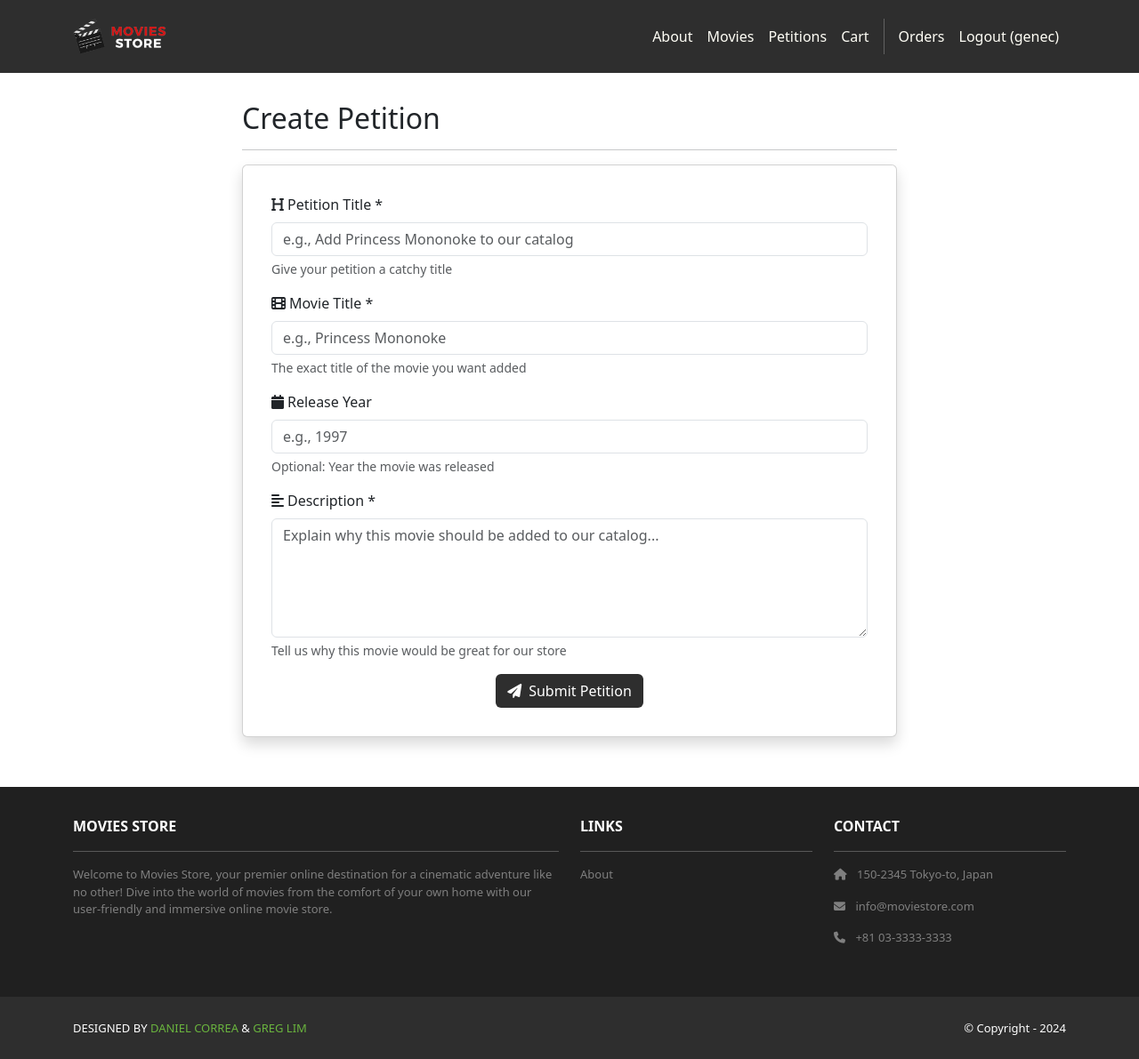
After one commit to GeneWC/moviestore, a Django app: page /movies/petitions/create/ in a window 1280 px wide. The commit adds this page. Shown: the whole page at 89% size. Run offline with Django 5.2, Linux system fonts and the light colour scheme; a user stored in the database is signed in; parts of the project's set-up code (start-up, migrations or seed data) failed here and were passed over; some libraries are stand-ins or nearby versions.

Commit message:
add petitions

```diff
--- /dev/null
+++ b/movies/templates/movies/create_petition.html
@@ -0,0 +1,74 @@
+{% extends 'base.html' %}
+{% block content %}
+{% load static %}
+<div class="p-3">
+    <div class="container">
+        <div class="row mt-3">
+            <div class="col-md-8 mx-auto mb-3">
+                <h2>{{ template_data.title }}</h2>
+                <hr />
+
+                {% if messages %}
+                    {% for message in messages %}
+                        <div class="alert alert-{{ message.tags }} alert-dismissible fade show" role="alert">
+                            {{ message }}
+                            <button type="button" class="btn-close" data-bs-dismiss="alert" aria-label="Close"></button>
+                        </div>
+                    {% endfor %}
+                {% endif %}
+
+                <div class="card shadow p-3 mb-4 rounded">
+                    <div class="card-body">
+                        <form method="POST" action="{% url 'movies.create_petition' %}">
+                            {% csrf_token %}
+                            <div class="mb-3">
+                                <label for="title" class="form-label">
+                                    <i class="fas fa-heading me-1"></i>Petition Title *
+                                </label>
+                                <input type="text" class="form-control" id="title" name="title"
+                                       placeholder="e.g., Add Princess Mononoke to our catalog" required>
+                                <div class="form-text">Give your petition a catchy title</div>
+                            </div>
+
+                            <div class="mb-3">
+                                <label for="movie_title" class="form-label">
+                                    <i class="fas fa-film me-1"></i>Movie Title *
+                                </label>
+                                <input type="text" class="form-control" id="movie_title" name="movie_title"
+                                       placeholder="e.g., Princess Mononoke" required>
+                                <div class="form-text">The exact title of the movie you want added</div>
+                            </div>
+
+                            <div class="mb-3">
+                                <label for="movie_year" class="form-label">
+                                    <i class="fas fa-calendar me-1"></i>Release Year
+                                </label>
+                                <input type="number" class="form-control" id="movie_year" name="movie_year"
+                                       placeholder="e.g., 1997" min="1900" max="2030">
+                                <div class="form-text">Optional: Year the movie was released</div>
+                            </div>
+
+                            <div class="mb-3">
+                                <label for="description" class="form-label">
+                                    <i class="fas fa-align-left me-1"></i>Description *
+                                </label>
+                                <textarea class="form-control" id="description" name="description" rows="5"
+                                          placeholder="Explain why this movie should be added to our catalog..." required></textarea>
+                                <div class="form-text">Tell us why this movie would be great for our store</div>
+                            </div>
+
+                            <div class="text-center">
+                                <button type="submit" class="btn bg-dark text-white">
+                                    <i class="fas fa-paper-plane me-2"></i>Submit Petition
+                                </button>
+                            </div>
+                        </form>
+                    </div>
+                </div>
+
+            </div>
+        </div>
+    </div>
+</div>
+
+{% endblock content %}
--- a/movies/urls.py
+++ b/movies/urls.py
@@ -6,5 +6,7 @@ urlpatterns = [
  path('<int:id>/review/create/', views.create_review, name='movies.create_review'),
  path('<int:id>/review/<int:review_id>/edit/',views.edit_review, name='movies.edit_review'),
  path('<int:id>/review/<int:review_id>/delete/', views.delete_review, name='movies.delete_review'),
-
+ path('petitions/', views.petitions, name='movies.petitions'),
+ path('petitions/create/', views.create_petition, name='movies.create_petition'),
+ path('petitions/<int:petition_id>/vote/', views.vote_petition, name='movies.vote_petition'),
 ]
--- a/movies/views.py
+++ b/movies/views.py
@@ -1,6 +1,9 @@
 from django.shortcuts import render, redirect, get_object_or_404
-from .models import Movie, Review
+from .models import Movie, Review, Petition, Vote
 from django.contrib.auth.decorators import login_required
+from django.contrib import messages
+from django.http import JsonResponse
+from django.db.models import Count
 
 # Create your views here.
 def index(request):
@@ -63,3 +66,60 @@ def delete_review(request, id, review_id):
     review = get_object_or_404(Review, id=review_id,user=request.user)
     review.delete()
     return redirect('movies.show', id=id)
+
+def petitions(request):
+    petitions = Petition.objects.all().order_by('-created_at')
+    # Add user vote status to each petition
+    for petition in petitions:
+        petition.user_has_voted = petition.has_user_voted(request.user)
+
+    template_data = {}
+    template_data['title'] = 'Movie Petitions'
+    template_data['petitions'] = petitions
+    return render(request, 'movies/petitions.html', {'template_data': template_data})
+
+@login_required
+def create_petition(request):
+    if request.method == 'POST':
+        title = request.POST.get('title', '').strip()
+        description = request.POST.get('description', '').strip()
+        movie_title = request.POST.get('movie_title', '').strip()
+        movie_year = request.POST.get('movie_year', '').strip()
+
+        if title and description and movie_title:
+            petition = Petition()
+            petition.title = title
+            petition.description = description
+            petition.movie_title = movie_title
+            petition.creator = request.user
+            if movie_year:
+                try:
+                    petition.movie_year = int(movie_year)
+                except ValueError:
+                    pass  # Keep as None if invalid year
+            petition.save()
+            messages.success(request, 'Petition created successfully!')
+            return redirect('movies.petitions')
+        else:
+            messages.error(request, 'Please fill in all required fields.')
+
+    template_data = {}
+    template_data['title'] = 'Create Petition'
+    return render(request, 'movies/create_petition.html', {'template_data': template_data})
+
+@login_required
+def vote_petition(request, petition_id):
+    petition = get_object_or_404(Petition, id=petition_id)
+
+    if request.method == 'POST':
+        # Check if user already voted
+        if petition.has_user_voted(request.user):
+            messages.warning(request, 'You have already voted on this petition.')
+        else:
+            vote = Vote()
+            vote.petition = petition
+            vote.user = request.user
+            vote.save()
+            messages.success(request, f'Your vote for "{petition.movie_title}" has been recorded!')
+
+    return redirect('movies.petitions')
--- a/moviestore/templates/base.html
+++ b/moviestore/templates/base.html
@@ -27,6 +27,7 @@
             <a class="nav-link" href="{% url 'home.about' %}">About</a>
 
             <a class="nav-link" href="{% url 'movies.index' %}">Movies</a>
+            <a class="nav-link" href="{% url 'movies.petitions' %}">Petitions</a>
             <a class="nav-link" href="{% url 'cart.index' %}">Cart</a>
              <div class="vr bg-white mx-2 d-none
                 d-lg-block"></div>
```
Also changed, not shown: movies/models.py (+33 -0 lines), movies/templates/movies/petitions.html (added, +82 -0 lines), db.sqlite3, movies/migrations/0003_petition_vote.py (added).
